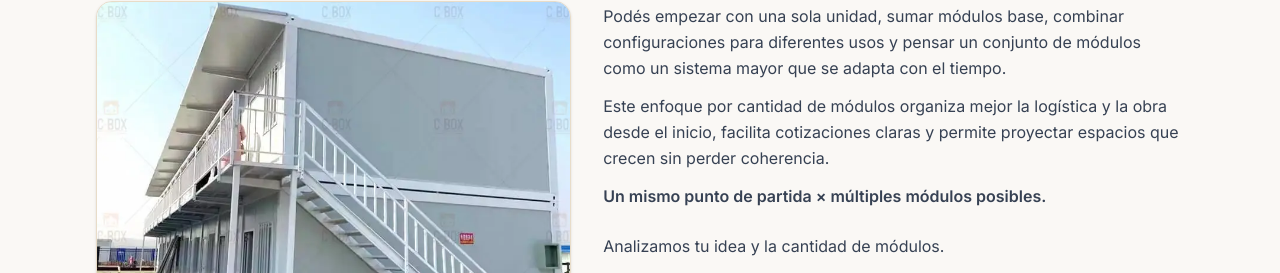
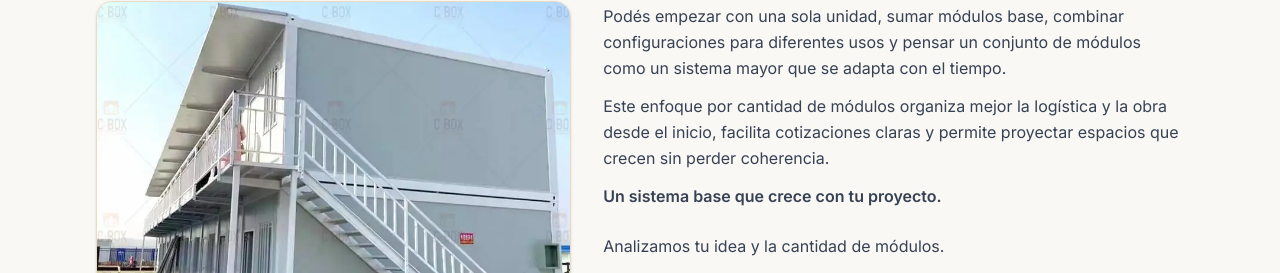
Before and after one commit to Teksi75/huella-mendoza-site, a Next.js app: page /base in a window 1280 px wide. Shown: the part 1908-2181 px from the top of the page. Built offline with nearby package versions, Linux system fonts and the light colour scheme.

Commit message:
Update escalabilidad highlight text

```diff
--- a/app/base/page.tsx
+++ b/app/base/page.tsx
@@ -144,7 +144,7 @@
                   sin perder coherencia.
                 </p>
                 <p className="mt-3 text-base font-semibold text-gray-700">
-                  Un mismo punto de partida × múltiples módulos posibles.
+                  Un sistema base que crece con tu proyecto.
                 </p>
               </div>
               <div className="mb-4 text-base leading-relaxed text-gray-700">
```
